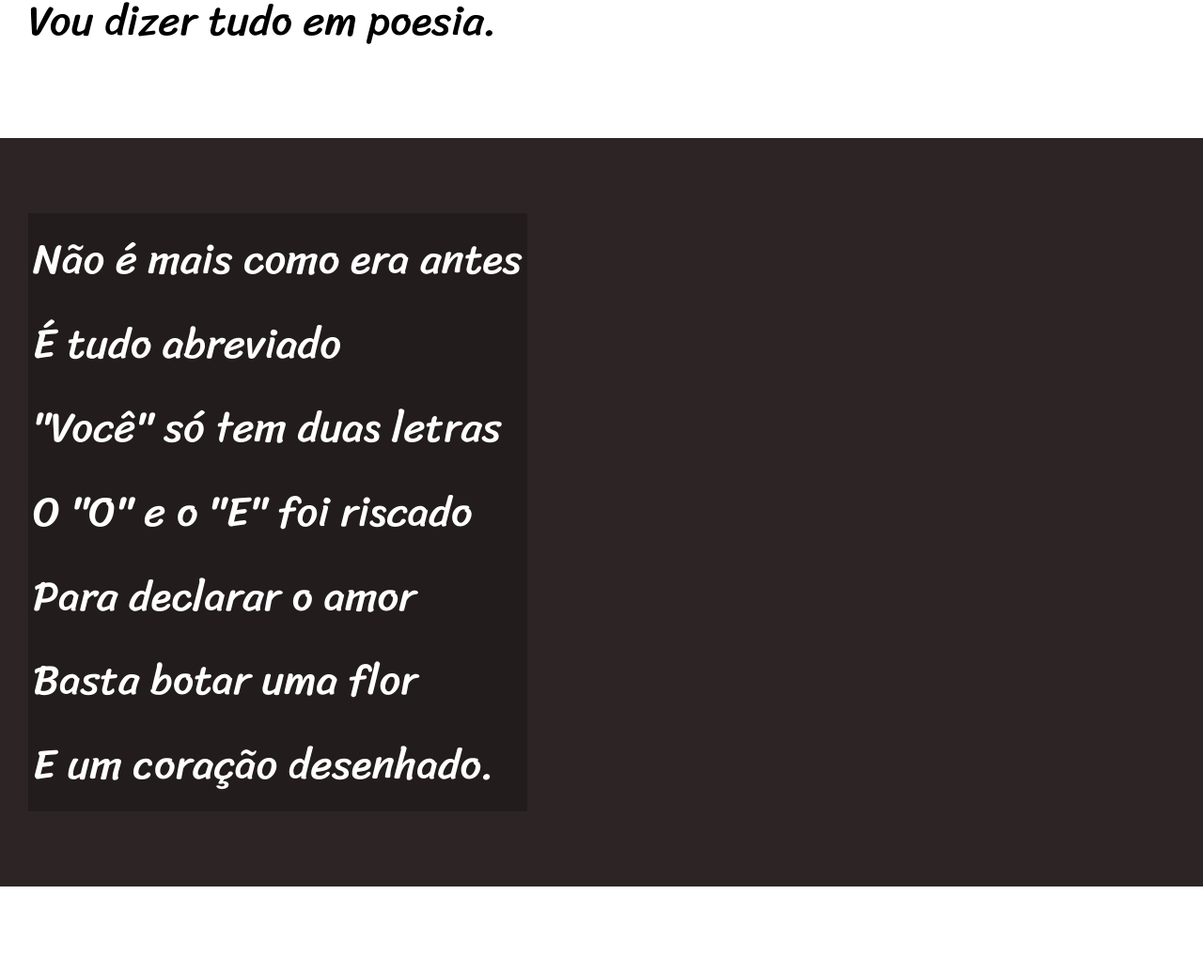
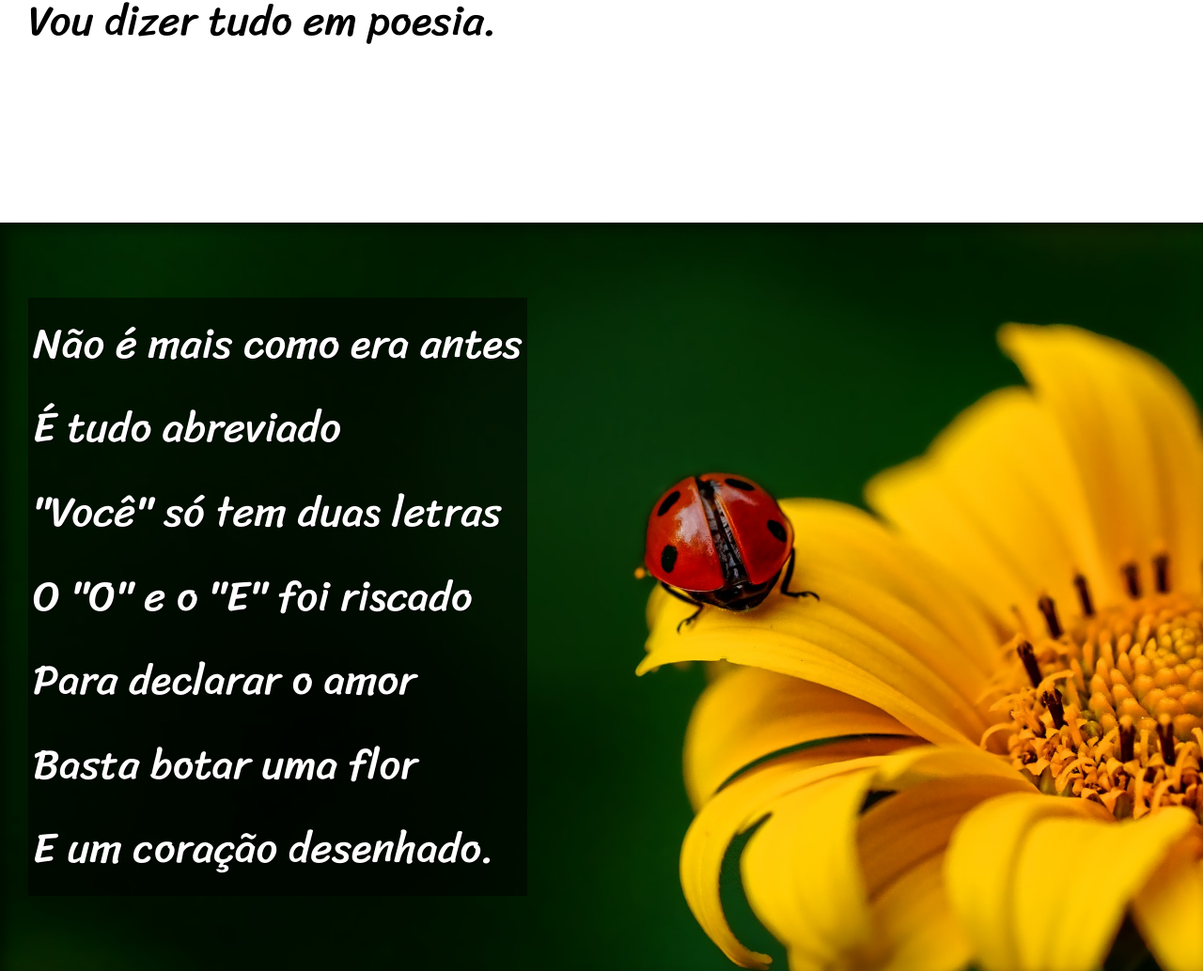
Before and after one commit to alar2763/html-css, a plain HTML site: page exercicios/desafio12/index.html in a window 1280 px wide. Shown: the part 922-1956 px from the top of the page at 94% size. Drawn offline with Linux system fonts and the light colour scheme.

Commit message:
atualizaçaõ desafio12

```diff
--- a/exercicios/desafio12/estilo/style.css
+++ b/exercicios/desafio12/estilo/style.css
@@ -1,5 +1,6 @@
 @charset "UTF-8";
 
+/*Import de duas fonts pelo Google fonts*/
 @import url('https://fonts.googleapis.com/css2?family=Passion+One&family=Sriracha&display=swap');
 
 :root{
@@ -17,7 +18,6 @@ html, body{
     min-height: 100vh;
     background-color: darkgrey;
     font-family: var(--fonte1);
-
 }
 
 header{
@@ -28,7 +28,7 @@ header{
 
 header>h1{
     padding: 50px;
-    font-variant: small-caps;
+    font-variant: small-caps;   /*Torna todas as letras do texto maiúsculas, sendo que as que iniciam cada palavra são maiores*/
     font-family: var(--fonte2);
     font-size: 8vw;
 }
@@ -49,12 +49,16 @@ a:hover{   /*header a:hover, footer a:hover*/
 }
 
 section{
-    padding-top: 10vh;
-    padding-bottom: 10vh;
+    padding-top: 10vh;    /*Ajusta o tamanho do padding de acordo com o tamanho da tela*/
+    padding-bottom: 10vh;   /*Ajusta o tamanho do padding de acordo com o tamanho da tela*/
     line-height: 2em;  /*espaçamento entre as linhas*/
     padding-left: 30px;
     font-family: var(--fonte3);
-    font-size: 3.5vw;
+    font-size: 3.5vw;   /*Ajusta o tamanho da fonte de acordo com o tamanho da tela*/
+}
+
+section>p{
+    padding-bottom: 2em;
 }
 
 section.normal{
@@ -65,12 +69,27 @@ section.normal{
 section.imagem{
     background-color: rgb(45, 37, 37);
     color: white;
+    box-shadow: inset 6px 6px 13px 0px rgba(0, 0, 0, 0.474);   /*Borda interna*/
+    background-size: cover;   /*Redimensiona a imagem de fundo para cobrir toda a área do contêiner*/
+    background-attachment: fixed;  /*Efeito Parallax*/
 }
 
 section.imagem>p{
     display: inline-block;
-    background-color: rgba(0, 0, 0, 0.256);
+    background-color: rgba(0, 0, 0, 0.5);
     padding: 5px;
+    text-shadow: 1px 1px 0px black;   /*Sombra no texto*/
+}
+
+section#img01{
+    background-image: url(../imagens/background001.jpg);
+    background-position: right center;   /* Posicione a imagem de fundo à direita e ao centro*/
+
+}
+
+section#img02{
+    background-image: url(../imagens/background002.jpg);
+
 }
 
 footer{
--- a/exercicios/desafio12/index.html
+++ b/exercicios/desafio12/index.html
@@ -27,8 +27,7 @@
         </p>
     </section>
 
-    <section class="imagem
-    ">
+    <section class="imagem" id="img01">
         <p>
             Não é mais como era antes <br>
             É tudo abreviado <br>
@@ -63,7 +62,7 @@
         </p>
     </section>
 
-    <section class="imagem">
+    <section class="imagem" id="img02">
         <p>
             Tenho saudade das cartas <br>
             Escritas com a própria mão <br>
```
